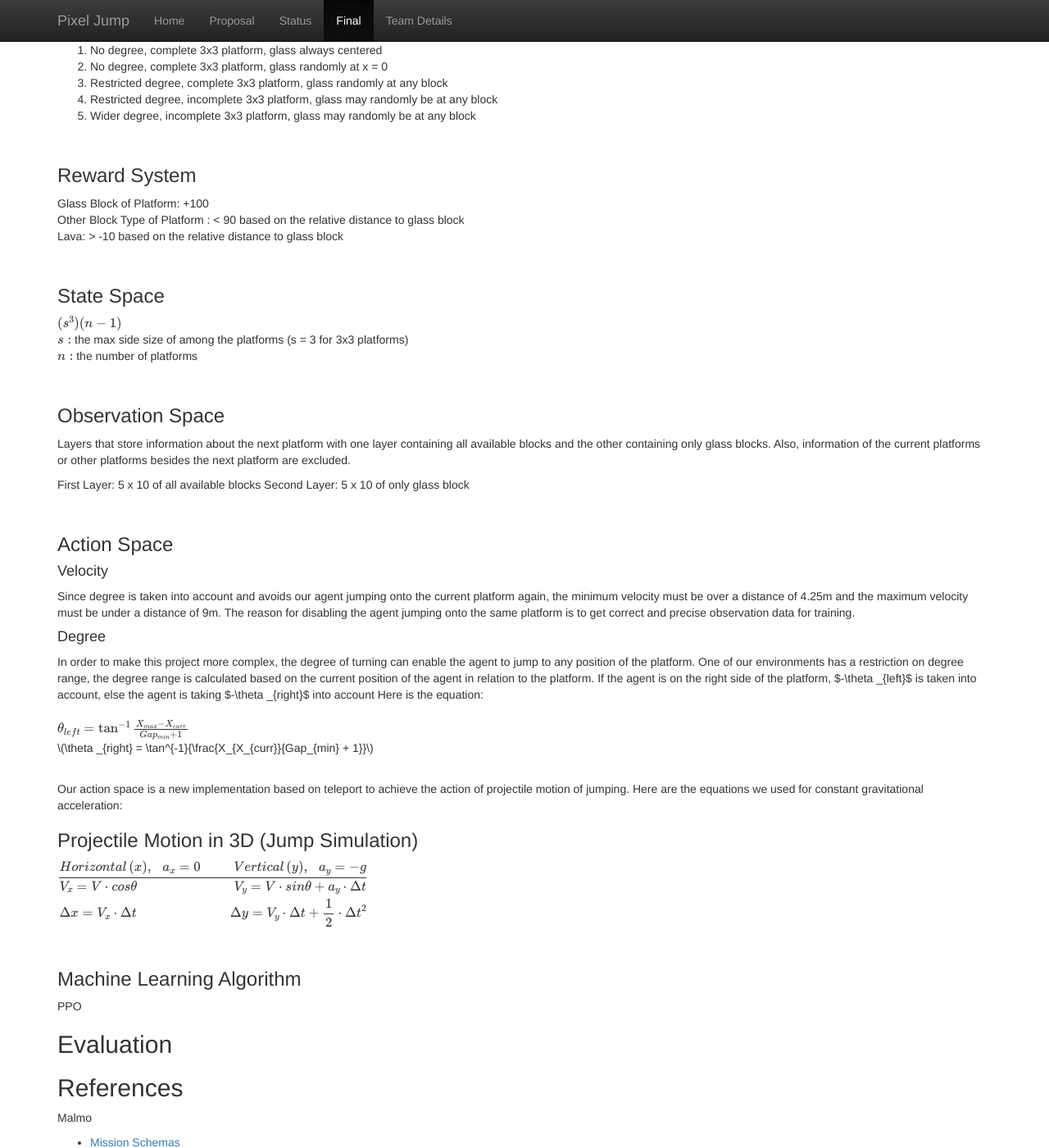
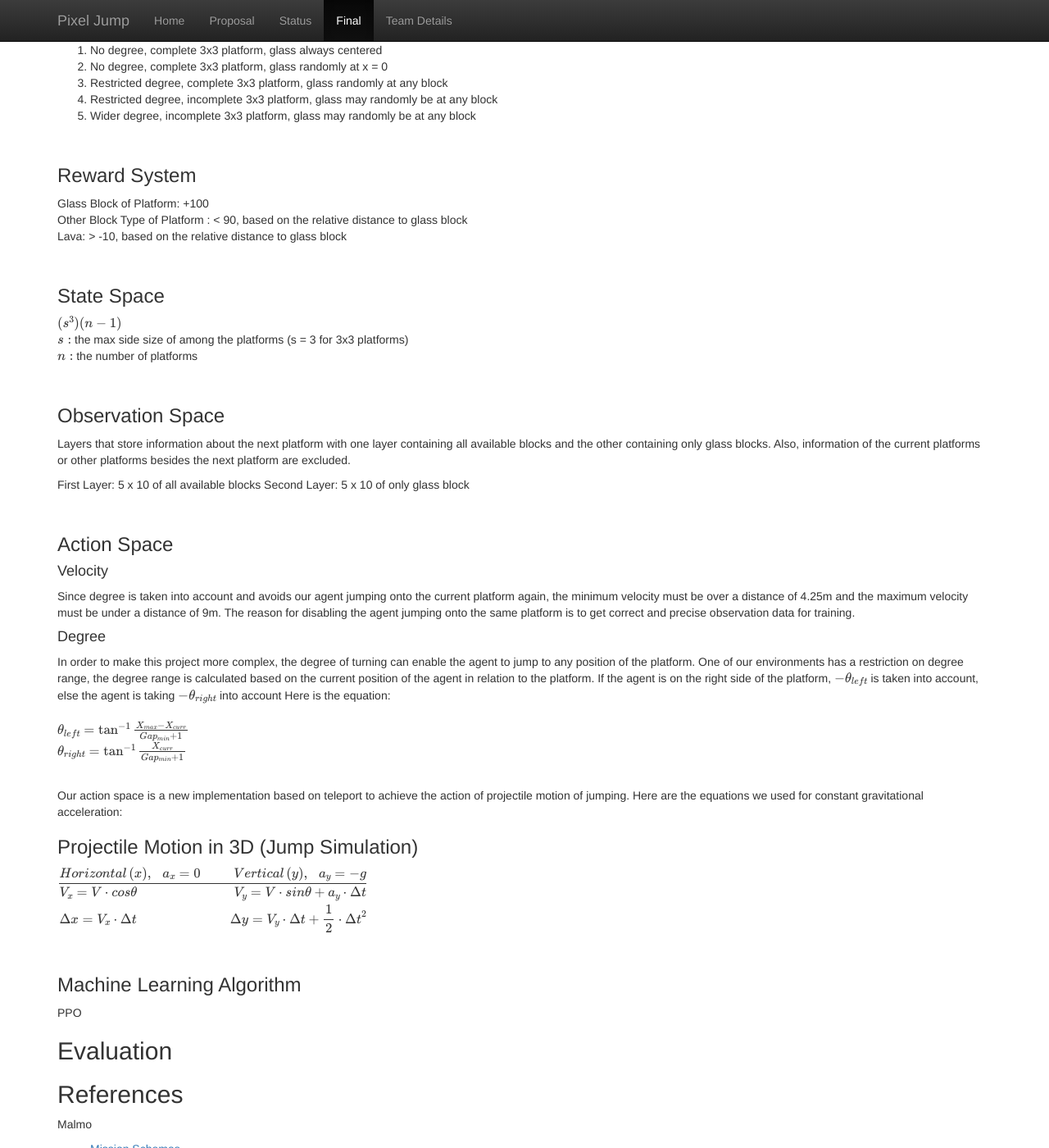
Before and after one commit to bikaylee/Jump-Jump, a Jekyll site: the page built from docs/final.md, in a window 1280 px wide and 1400 px high, scrolled down 677 px. Shown: the whole window at 82% size. Built offline with Jekyll 4.4.1, drawn with Linux system fonts in a browser that asks for light colours; formulas are drawn with MathJax 3.

Commit message:
Update final.md

```diff
--- a/docs/final.md
+++ b/docs/final.md
@@ -22,8 +22,8 @@ Level of difficulty of maps: (all maps are randomly generated for each mission)
 <br>
 ### Reward System
 Glass Block of Platform: +100 <br>
-Other Block Type of Platform : < 90 based on the relative distance to glass block <br>
-Lava: > -10 based on the relative distance to glass block
+Other Block Type of Platform : < 90,  based on the relative distance to glass block <br>
+Lava: > -10,  based on the relative distance to glass block
 
 <br>
 ### State Space
@@ -46,10 +46,10 @@ Since degree is taken into account and avoids our agent jumping onto the current
 <br>
 
 #### Degree
-In order to make this project more complex, the degree of turning can enable the agent to jump to any position of the platform. One of our environments has a restriction on degree range, the degree range is calculated based on the current position of the agent in relation to the platform. If the agent is on the right side of the platform, $-\theta _{left}$ is taken into account, else the agent is taking $-\theta _{right}$ into account Here is the equation:
+In order to make this project more complex, the degree of turning can enable the agent to jump to any position of the platform. One of our environments has a restriction on degree range, the degree range is calculated based on the current position of the agent in relation to the platform. If the agent is on the right side of the platform, $$-\theta _{left}$$ is taken into account, else the agent is taking $$-\theta _{right}$$ into account Here is the equation:
 <br><br>
 $$\theta _{left} = \tan^{-1}{\frac{X_{max} - X_{curr}}{Gap_{min} + 1}}$$ <br>
-$$\theta _{right} = \tan^{-1}{\frac{X_{X_{curr}}{Gap_{min} + 1}}$$
+$$\theta _{right} = \tan^{-1}{\frac{X_{curr}}{Gap_{min} + 1}} $$
 
 
 <br>
```
